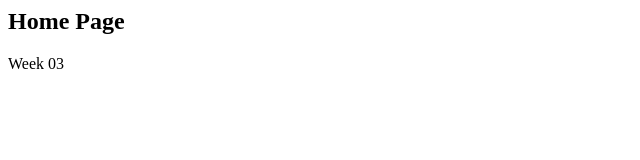
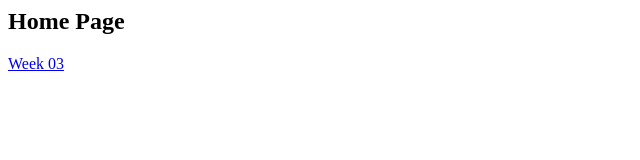
Before and after one commit to Ruiqi0124/Ruiqi0124.github.io, a plain HTML site: page index.html in a window 1280 px wide. Shown: the full height of the page, 0-640 px from the left. Drawn offline with Linux system fonts and the light colour scheme.

Commit message:
bug fixed

```diff
--- a/index.html
+++ b/index.html
@@ -2,6 +2,6 @@
     <head>
     <body>
         <h2>Home Page</h2>
-        <a hre="week03">Week 03</a>
+        <a href="week03/index.html">Week 03</a>
     </body>
 </html>
```
Also changed, not shown: week03/index.html (+1 -1 lines).
